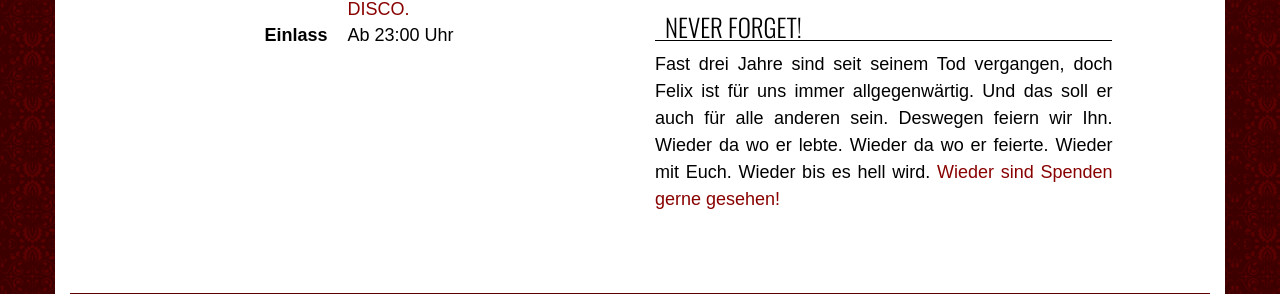
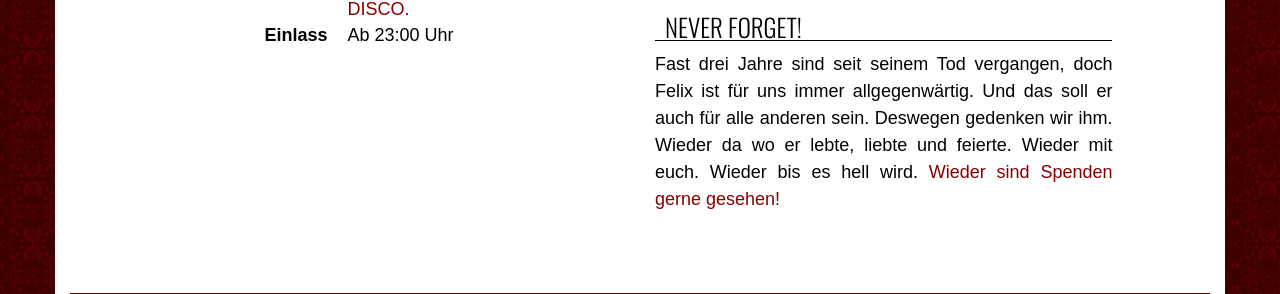
Before and after one commit to dhalla/felixhelbig-ev, a PHP site: page / in a window 1280 px wide. Shown: the part 796-1090 px from the top of the page. Run offline with PHP 8.4, Linux system fonts and the light colour scheme; some libraries are stand-ins or nearby versions; some web fonts are replaced.

Commit message:
Kleine Textänderungen von Jessi

```diff
--- a/index.php
+++ b/index.php
@@ -163,7 +163,11 @@
                   Taunus.Ecke.Elbe. Dort lebte Felix. Dort feierte Felix. Dort feiern wir. Für Felix. Die ganze Nacht. Direkt unter seinem Balkon. Bis es hell wird.
                 </p>
                 <h3>Never forget!</h3>
-                <p>Fast drei Jahre sind seit seinem Tod vergangen, doch Felix ist für uns immer allgegenwärtig. Und das soll er auch für alle anderen sein. Deswegen feiern wir Ihn. Wieder da wo er lebte. Wieder da wo er feierte. Wieder mit Euch. Wieder bis es hell wird. <a href="#charity">Wieder sind Spenden gerne gesehen!</a></p>
+                <p>Fast drei Jahre sind seit seinem Tod vergangen, doch Felix ist für uns immer allgegenwärtig.
+                  Und das soll er auch für alle anderen sein.
+                  Deswegen gedenken wir ihm. Wieder da wo er lebte, liebte und feierte. Wieder mit euch. Wieder bis es hell wird.
+                  <a href="#charity">Wieder sind Spenden gerne gesehen!</a>
+                </p>
                 <!-- AddThis Button BEGIN -->
                 <div class="addthis_toolbox addthis_default_style ">
                   <a class="addthis_button_preferred_1"></a>
```
